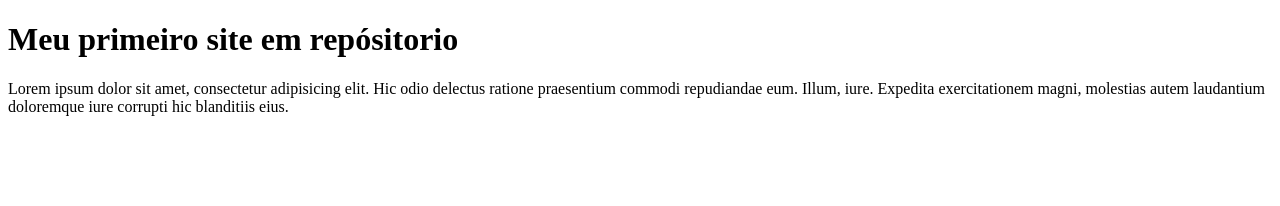
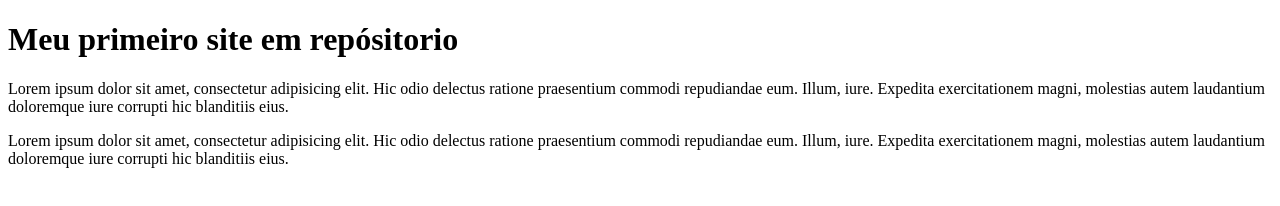
Before and after one commit to mateuscaetano952/Ola-mundo, a plain HTML site: page site_exemplo/index.html in a window 1280 px wide. Drawn offline with Linux system fonts and the light colour scheme.

Commit message:
novo paragrafo

```diff
--- a/site_exemplo/index.html
+++ b/site_exemplo/index.html
@@ -11,6 +11,9 @@
     <p>
         Lorem ipsum dolor sit amet, consectetur adipisicing elit. Hic odio delectus ratione praesentium commodi repudiandae eum. Illum, iure. Expedita exercitationem magni, molestias autem laudantium doloremque iure corrupti hic blanditiis eius.
     </p>
+    <p>
+        Lorem ipsum dolor sit amet, consectetur adipisicing elit. Hic odio delectus ratione praesentium commodi repudiandae eum. Illum, iure. Expedita exercitationem magni, molestias autem laudantium doloremque iure corrupti hic blanditiis eius.
+    </p>
 
 </body>
 </html>
```
